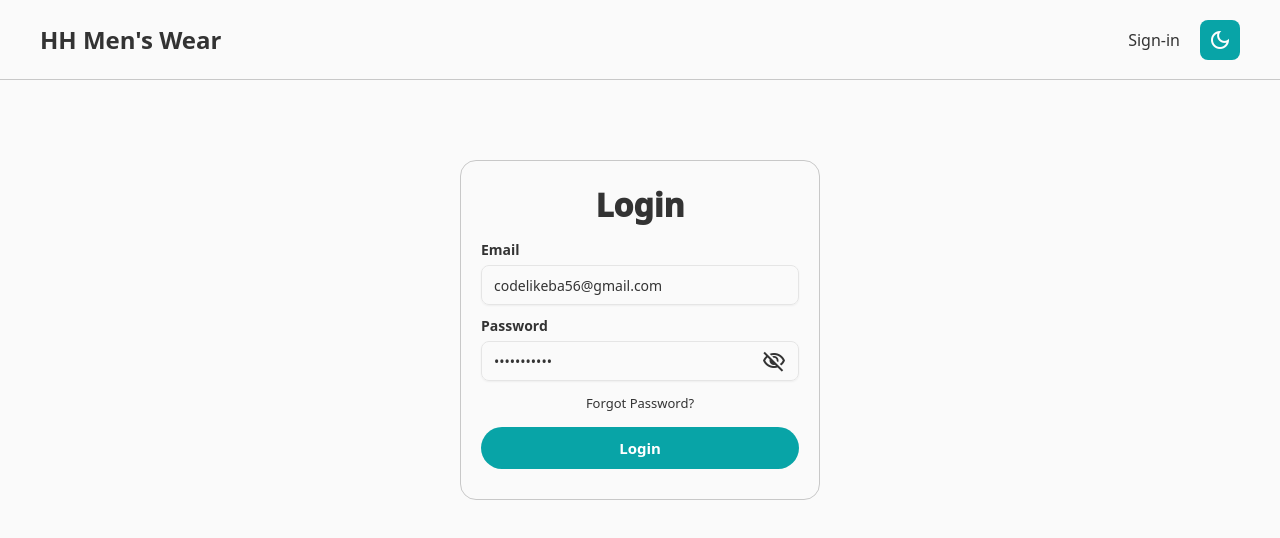
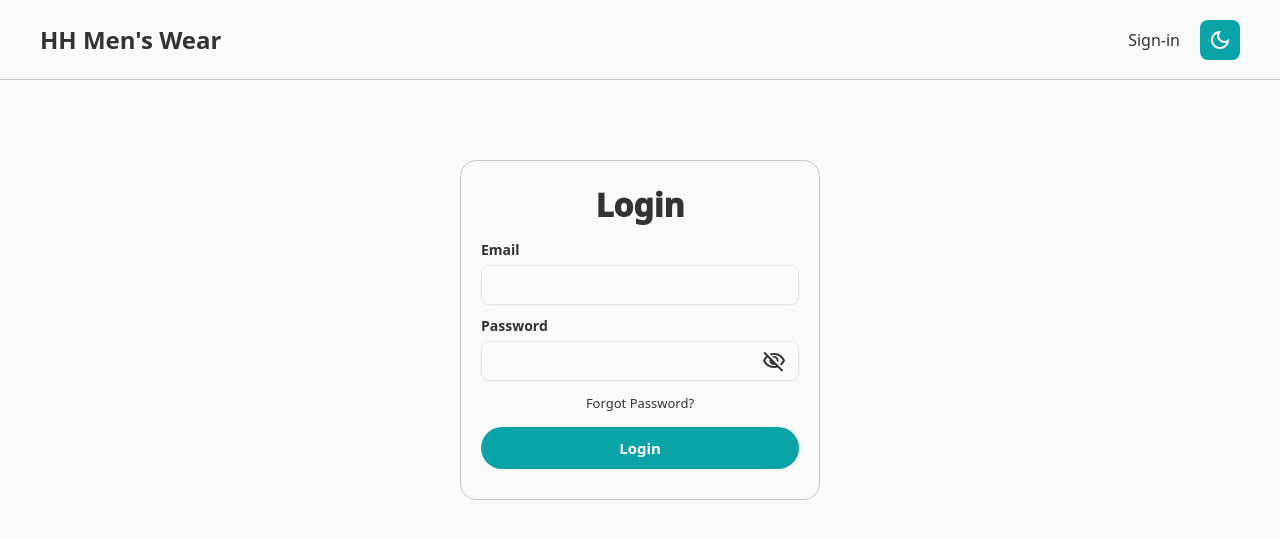
Before and after one commit to CodeLikeBA56/HH-Billing-System, a Next.js app: page / in a window 1280 px wide. Shown: the top 538 px of the page. Built offline with nearby package versions, Linux system fonts and the light colour scheme; no server answers.

Commit message:
Clear default email and password values
Reset email and password state to empty strings.

```diff
--- a/app/page.jsx
+++ b/app/page.jsx
@@ -15,8 +15,8 @@ const SignIn = () => {
   const { setUserInfo } = useAuthContext();
   const{ pushNotification } = useNotification();
 
-  const [email, setEmail] = useState("codelikeba56@gmail.com");
-  const [password, setPassword] = useState("Sammu101325");
+  const [email, setEmail] = useState("");
+  const [password, setPassword] = useState("");
 
   const [isLoading, setIsLoading] = useState(false);
   const [showPassword, setShowPassword] = useState(false);
```
